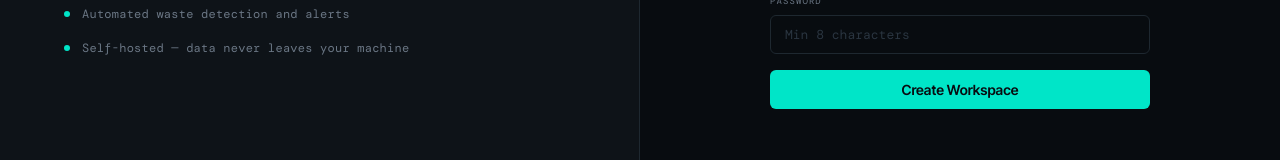
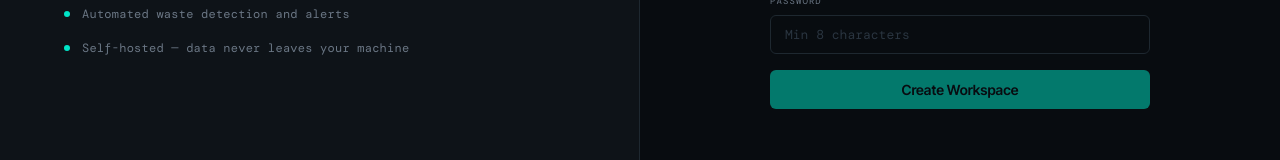
Before and after one commit to sairintechnologycom/burnlens, a Next.js app in the folder frontend/: page /setup in a window 1280 px wide. Both pictures are taken after a click on the button "Register". Shown: the part 497-657 px from the top of the page. Built offline with nearby package versions, Linux system fonts and the light colour scheme; no server answers; a web font is replaced by a local one.

Commit message:
fix: disable register submit until name/email filled and password >= 8 chars

```diff
--- a/frontend/src/app/setup/page.tsx
+++ b/frontend/src/app/setup/page.tsx
@@ -409,7 +409,7 @@ function SetupContent() {
                   <button
                     type="submit"
                     className="sp-btn-primary"
-                    disabled={loading}
+                    disabled={loading || !regName.trim() || !regEmail.trim() || regPassword.length < 8}
                   >
                     {loading ? "Creating..." : "Create Workspace"}
                   </button>
```
